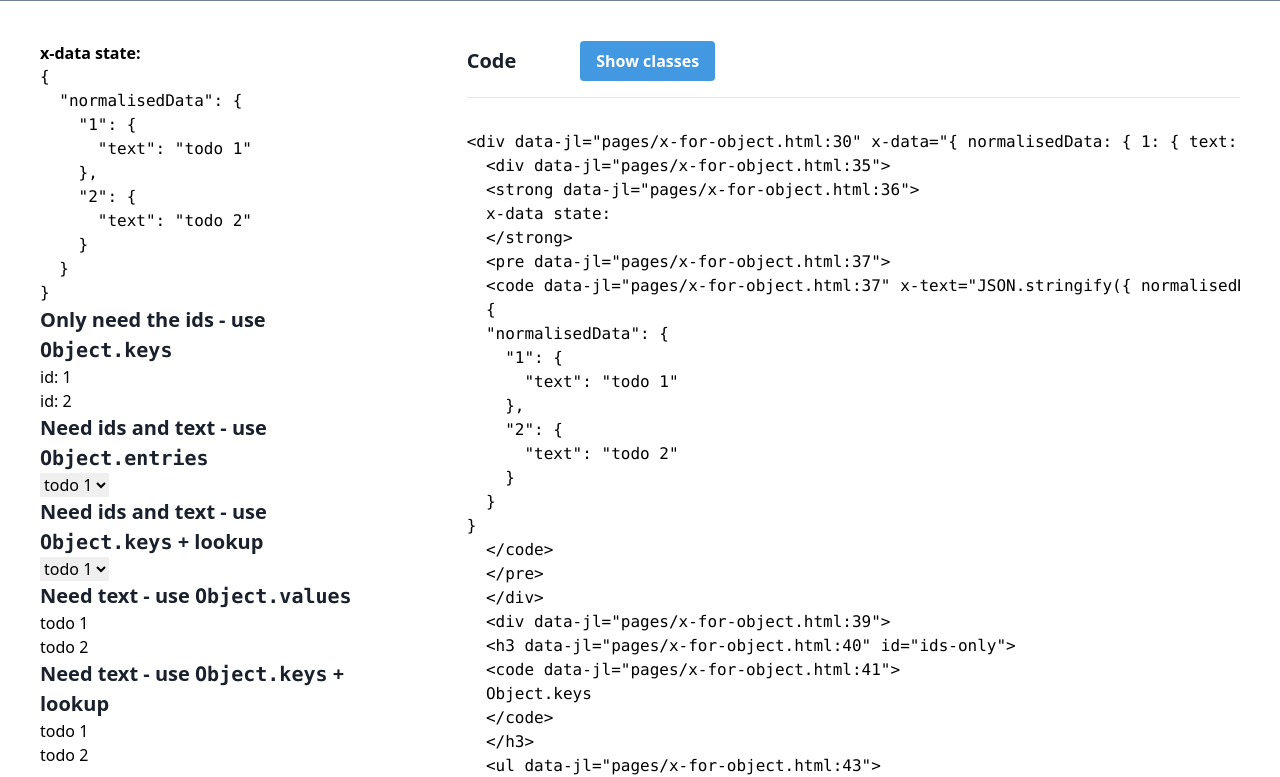
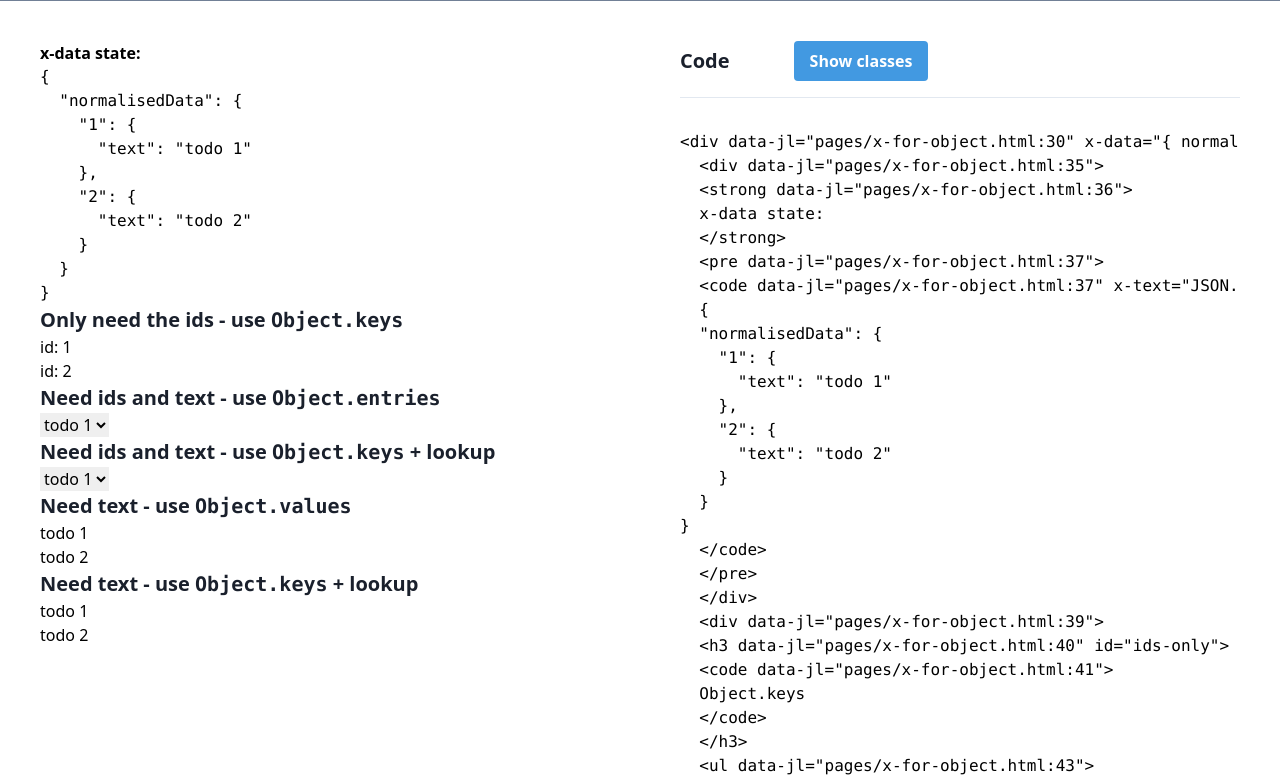
Before and after one commit to HugoDF/alpinejs-playground, an Eleventy site: page pages/x-for-object.html in a window 1280 px wide. Shown: the part 47-824 px from the top of the page. Built offline with nearby package versions, Linux system fonts and the light colour scheme; Eleventy itself is replaced by a stand-in of ours; files that its build step writes are made by us from their sources.

Commit message:
wip x-for object example (needs styling)

```diff
--- a/pages/x-for-object.html
+++ b/pages/x-for-object.html
@@ -1,5 +1,5 @@
 ---
-title: "Template"
+title: "x-for with objects"
 ---
 
 <!DOCTYPE html>
@@ -7,7 +7,7 @@ title: "Template"
   <head>
     <meta charset="UTF-8" />
     <meta name="viewport" content="width=device-width, initial-scale=1.0" />
-    <title>Alpine.js Playground - Template</title>
+    <title>Alpine.js Playground - x-for with objects</title>
     <link
       href="https://cdn.jsdelivr.net/npm/tailwindcss@1.x.x/dist/tailwind.min.css"
       rel="stylesheet"
@@ -29,7 +29,7 @@ title: "Template"
     <div class="flex flex-col md:flex-row">
       <div
         x-data="{ normalisedData: { 1: { text: 'todo 1'}, 2: { text: 'todo 2'} } }"
-        class="md:w-1/3 flex flex-col p-10"
+        class="md:w-1/2 flex flex-col p-10"
         data-reflect-root
       >
         <div>
@@ -97,7 +97,7 @@ title: "Template"
       <div
         x-data="reflect()"
         data-reflect-ignore
-        class="md:w-2/3 flex flex-col p-10"
+        class="md:w-1/2 flex flex-col p-10"
       >
         <div
           class="flex flex-row items-center mb-8 pb-4 border-b border-solid border-gray-300"
```
